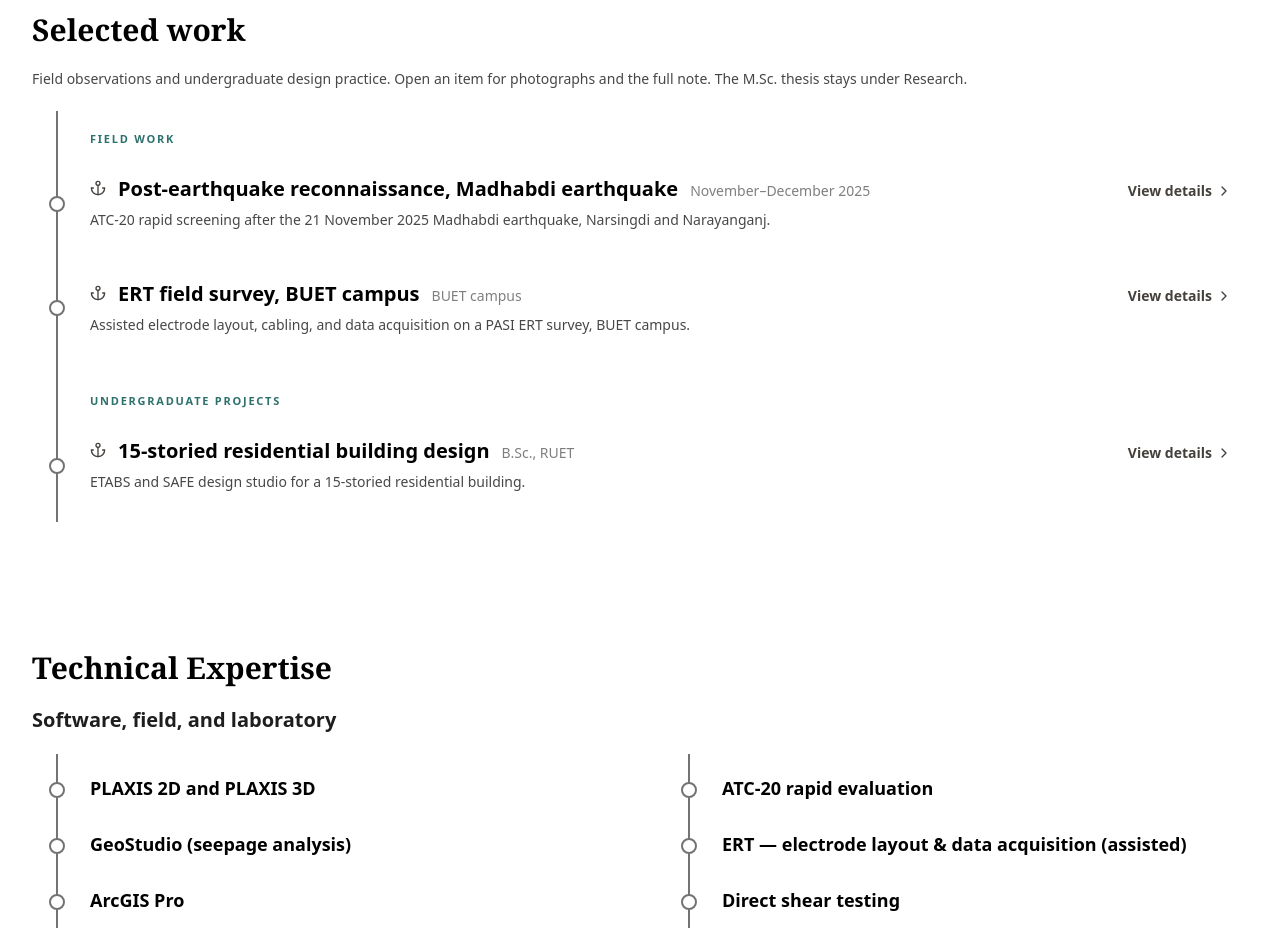
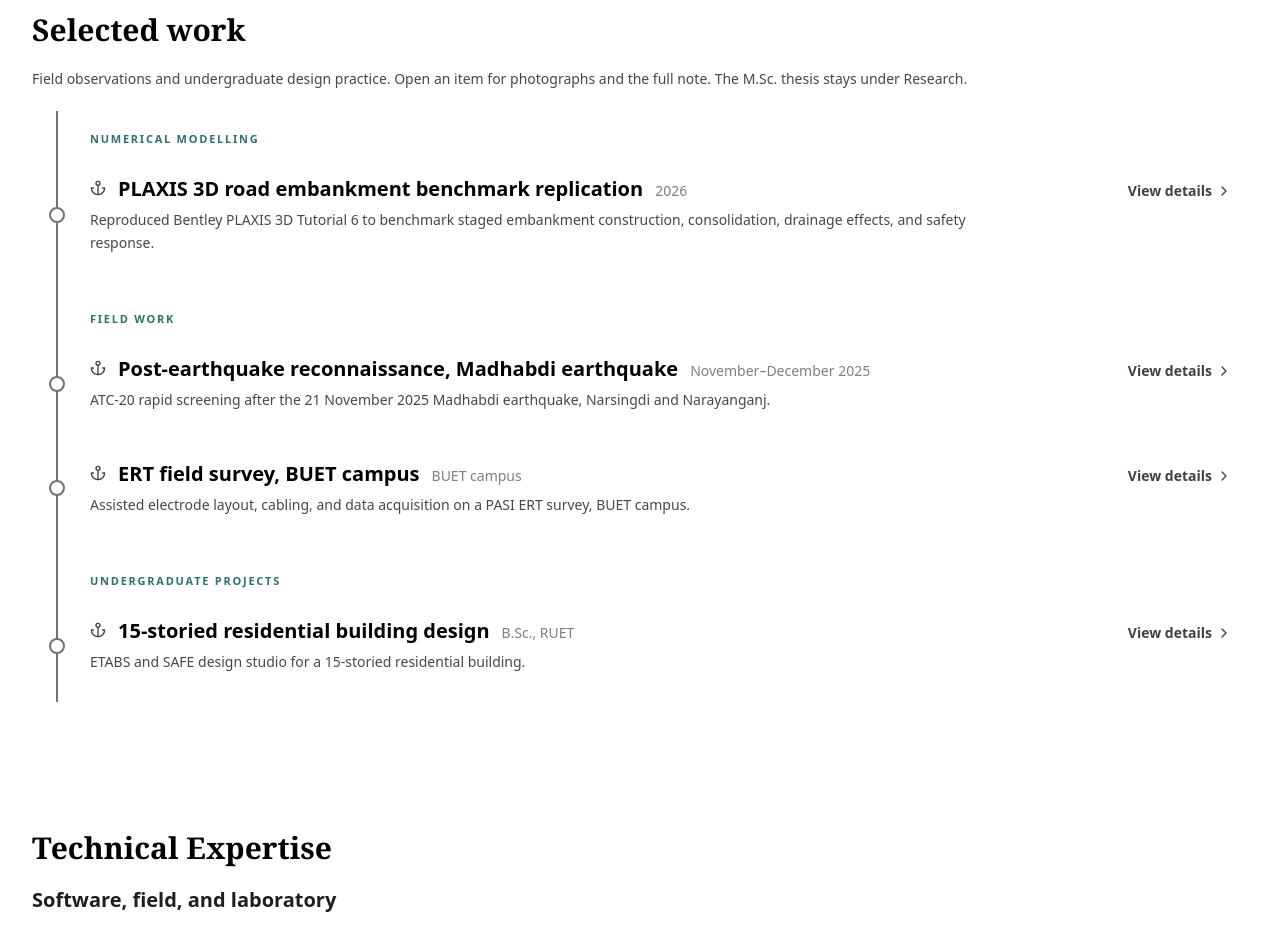
Before and after one commit to enamulislammeraj25-rin/portfolio-xrin, a React (Create React App) app: page / in a window 1280 px wide. Shown: the part 4060-4988 px from the top of the page. Built offline with nearby package versions, Linux system fonts and the light colour scheme.

Commit message:
Add PLAXIS 3D embankment benchmark project

```diff
--- a/src/data/portfolioData.js
+++ b/src/data/portfolioData.js
@@ -16,7 +16,7 @@ export const PORTFOLIO_DATA = {
     institution: "Bangladesh University of Engineering & Technology (BUET)",
     tagline: "Geotechnical Earthquake Engineering Researcher | M.Sc., BUET",
     researchFocus: "Soil Liquefaction · Vs-Based Site Characterization · Probabilistic Geo-Hazard Assessment",
-    bio: "I am an M.Sc. researcher in Civil and Geotechnical Engineering at Bangladesh University of Engineering & Technology (BUET), with a primary research focus on geotechnical earthquake engineering. My work centers on shear-wave-velocity-based liquefaction assessment, seismic site characterization, regional geo-hazard mapping, and probabilistic treatment of geotechnical uncertainty.\n\nI also work on ground improvement of soft soils, embankment and slope stability, and numerical geotechnical modelling. I have developed and benchmarked embankment models in PLAXIS 2D and PLAXIS 3D by reproducing published studies and comparing the numerical outputs with reported results. My long-term research goal is to integrate field measurements, geotechnical data analysis, probabilistic methods, and numerical modelling to improve the assessment and mitigation of earthquake-related ground hazards.",
+    bio: "I am an M.Sc. researcher in Civil and Geotechnical Engineering at Bangladesh University of Engineering & Technology (BUET), with a primary research focus on geotechnical earthquake engineering. My work centers on shear-wave-velocity-based liquefaction assessment, seismic site characterization, regional geo-hazard mapping, and probabilistic treatment of geotechnical uncertainty.\n\nI also work on ground improvement of soft soils, embankment and slope stability, and numerical geotechnical modelling. I have developed and benchmarked embankment models in PLAXIS 2D and PLAXIS 3D by reproducing reference and published models and comparing numerical outputs with reported results. My long-term research goal is to integrate field measurements, geotechnical data analysis, probabilistic methods, and numerical modelling to improve the assessment and mitigation of earthquake-related ground hazards.",
     email: "enamulislammeraj.25@gmail.com",
     location: "Dhaka, Bangladesh",
     cvLink: "/Enamul_Islam_Meraj_WebsiteCV.pdf",
@@ -250,6 +250,24 @@ export const PORTFOLIO_DATA = {
   // Thesis / Vs–LPI work stays in Research, not here.
   projects: [
     {
+      title: "PLAXIS 3D road embankment benchmark replication",
+      group: "Numerical modelling",
+      period: "2026",
+      summary: "Reproduced Bentley PLAXIS 3D Tutorial 6 to benchmark staged embankment construction, consolidation, drainage effects, and safety response.",
+      description: "Reproduced the Bentley PLAXIS 3D Tutorial 6 road-embankment benchmark on soft soil as a numerical modelling exercise. The model included staged embankment construction, consolidation, drainage effects, excess pore-pressure development and dissipation, and strength-reduction safety analysis. Key outputs were checked against the tutorial reference behaviour, including the generated mesh, excess pore-pressure contours and time histories, the effect of drains, and ΣMsf–displacement response. This is a benchmark/tutorial replication used to demonstrate model setup, staged construction, interpretation of coupled consolidation behaviour, and verification against known reference results; it is not presented as original research.",
+      stack: ["PLAXIS 3D", "Finite-element modelling", "Consolidation", "Drainage", "Strength reduction", "Benchmarking"],
+      link: "",
+      photos: [],
+      files: [
+        { type: "pdf", name: "PLAXIS3D_Road_Embankment_Generated_Mesh.pdf" },
+        { type: "pdf", name: "PLAXIS3D_Excess_Pore_Pressure_Contour.pdf" },
+        { type: "pdf", name: "PLAXIS3D_Excess_Pore_Pressure_Time_History.pdf" },
+        { type: "pdf", name: "PLAXIS3D_Drainage_Effect_Comparison.pdf" },
+        { type: "pdf", name: "PLAXIS3D_Safety_Factor_Msf_vs_Displacement.pdf" },
+        { type: "pdf", name: "PLAXIS3D_Pore_Pressure_Time_History_Data.pdf" }
+      ]
+    },
+    {
       title: "Post-earthquake reconnaissance, Madhabdi earthquake",
       group: "Field work",
       period: "November–December 2025",
```
